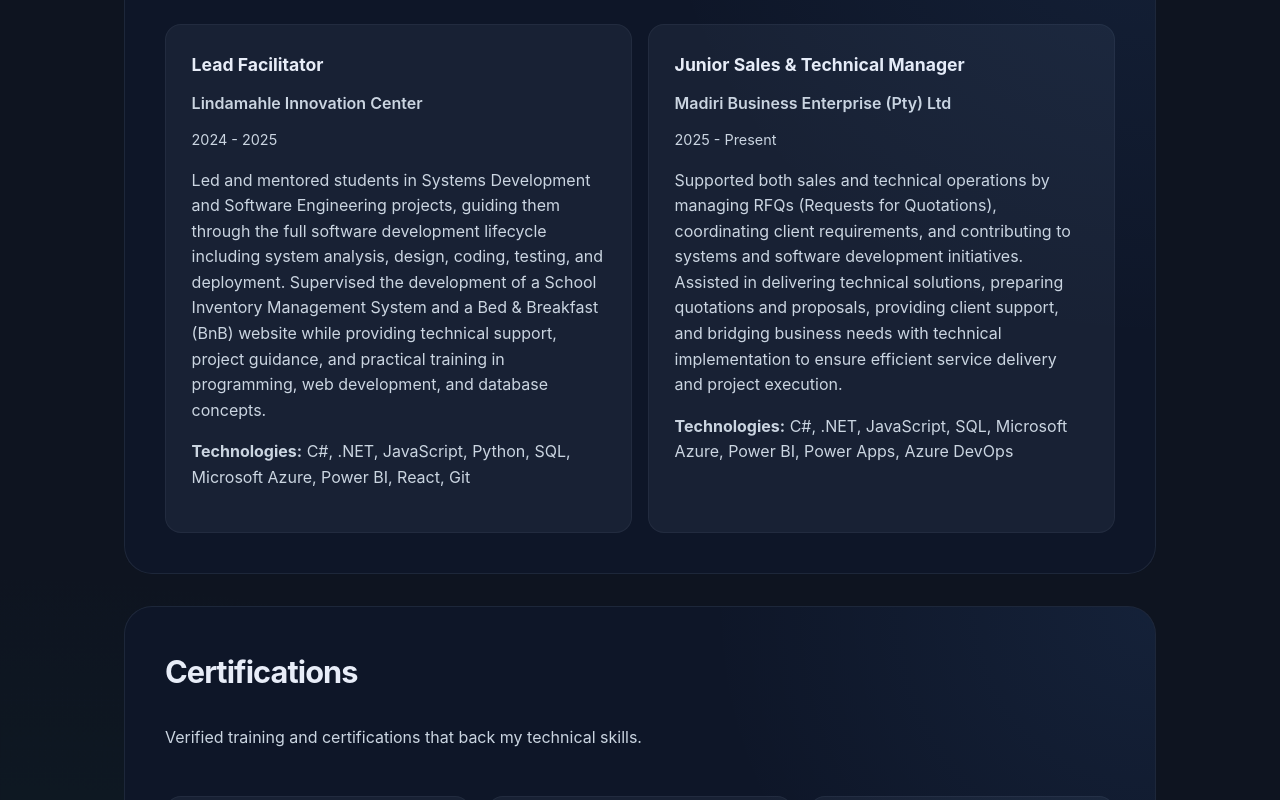
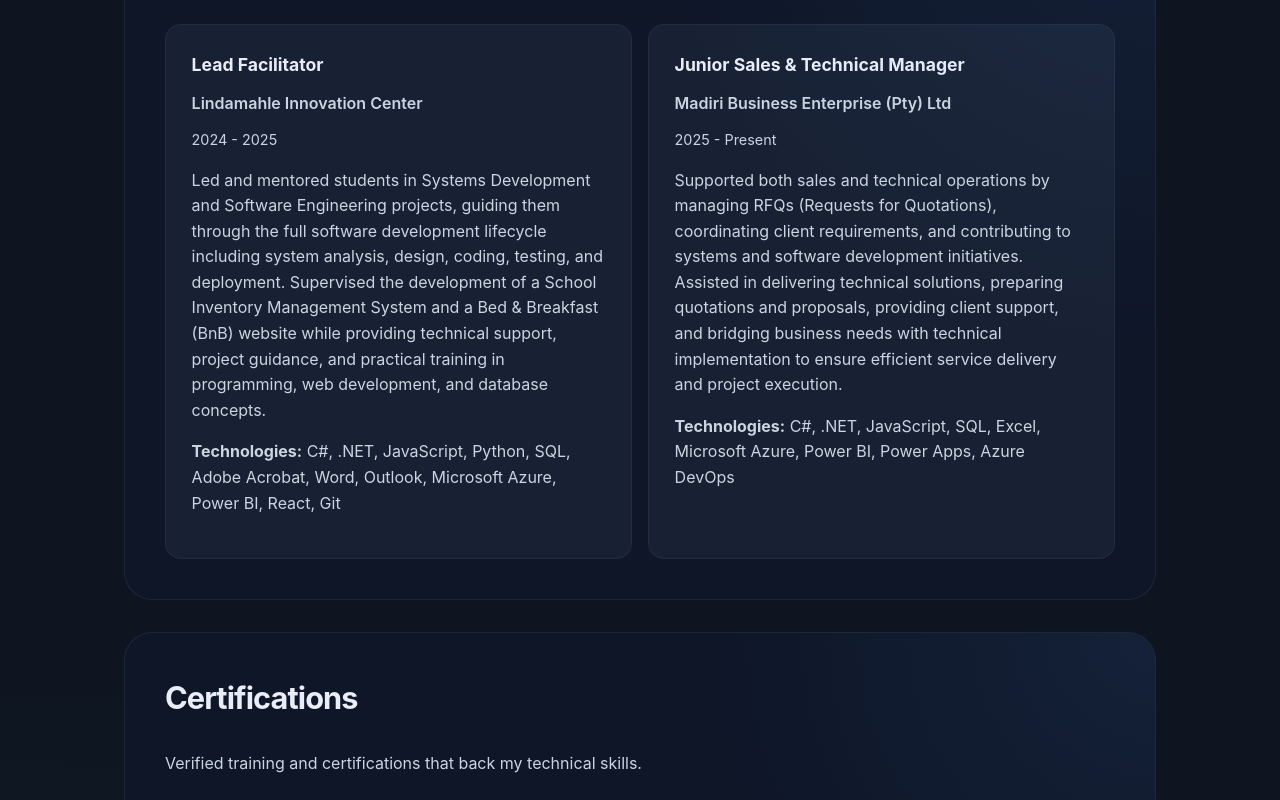
Before and after one commit to Anthony1-max/portfolio-app, a React (Vite) app: page / in a window 1280 px wide. Shown: the part 2779-3579 px from the top of the page. Built offline with nearby package versions, Linux system fonts and the light colour scheme.

Commit message:
experience

```diff
--- a/src/App.jsx
+++ b/src/App.jsx
@@ -55,14 +55,14 @@ const experience = [
     company: 'Lindamahle Innovation Center',
     period: '2024 - 2025',
     description: `Led and mentored students in Systems Development and Software Engineering projects, guiding them through the full software development lifecycle including system analysis, design, coding, testing, and deployment. Supervised the development of a School Inventory Management System and a Bed & Breakfast (BnB) website while providing technical support, project guidance, and practical training in programming, web development, and database concepts.`,
-    technologies: ['C#', '.NET', 'JavaScript', 'Python', 'SQL', 'Microsoft Azure', 'Power BI', 'React', 'Git'],
+    technologies: ['C#', '.NET', 'JavaScript', 'Python', 'SQL','Adobe Acrobat','Word','Outlook', 'Microsoft Azure', 'Power BI', 'React', 'Git'],
   },
   {
     role: 'Junior Sales & Technical Manager',
     company: 'Madiri Business Enterprise (Pty) Ltd',
     period: '2025 - Present',
     description: `Supported both sales and technical operations by managing RFQs (Requests for Quotations), coordinating client requirements, and contributing to systems and software development initiatives. Assisted in delivering technical solutions, preparing quotations and proposals, providing client support, and bridging business needs with technical implementation to ensure efficient service delivery and project execution.`,
-    technologies: ['C#', '.NET', 'JavaScript', 'SQL', 'Microsoft Azure', 'Power BI', 'Power Apps', 'Azure DevOps'],
+    technologies: ['C#', '.NET', 'JavaScript', 'SQL','Excel', 'Microsoft Azure', 'Power BI', 'Power Apps', 'Azure DevOps'],
   },
 ];
 
```
